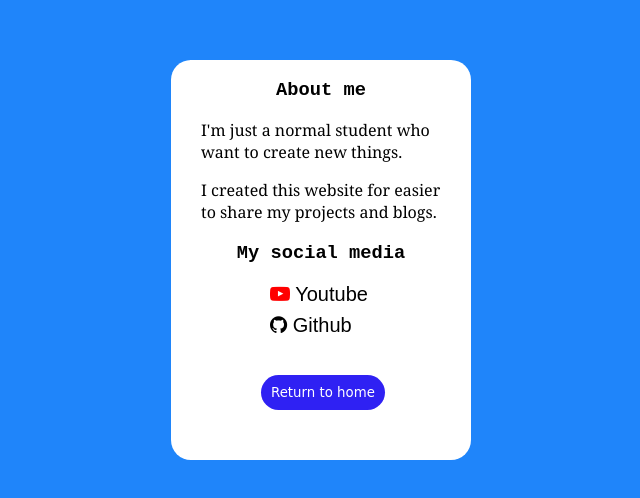
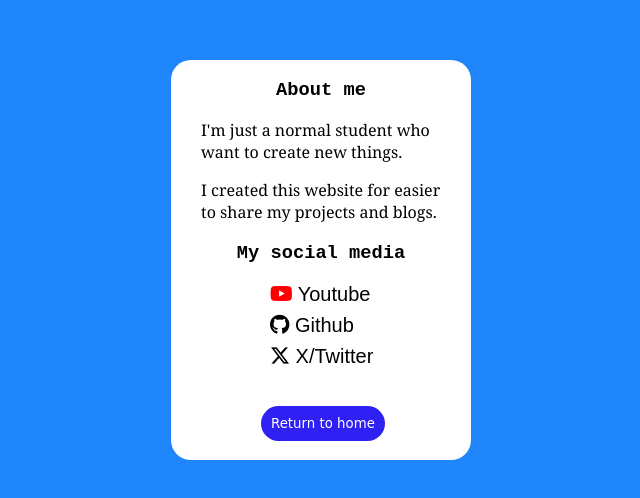
Before and after one commit to CodeCs1/codecs1.github.io, a plain HTML site: page about/about.html in a window 1280 px wide. Shown: the part 140-638 px from the top of the page, without its empty margins (319-959 px from the left). Drawn offline with Linux system fonts and the light colour scheme; a web font is replaced by a local one.

Commit message:
Webpage update

```diff
--- a/about/about.html
+++ b/about/about.html
@@ -5,7 +5,7 @@
         <title>About page.</title>
         <link rel="stylesheet" type="text/css" href="style.css"/>
         <link rel="icon", type="image/x-icon" href="/favicon.ico">
-        <link rel="stylesheet" href="https://cdnjs.cloudflare.com/ajax/libs/font-awesome/4.7.0/css/font-awesome.min.css">
+	<link rel="stylesheet" href="https://cdnjs.cloudflare.com/ajax/libs/font-awesome/6.7.2/css/all.min.css"/>
     </head>
     <body>
         <div class="about-me">
@@ -26,14 +26,18 @@
                 <div class="list-social">
                     <a href="https://www.youtube.com/@minhvietmariotimedev">
                         <span style="color: red;">
-                            <i class="fa fa-youtube-play"></i>
+                            <i class="fa-brands fa-youtube"></i>
                         </span>
                         Youtube
                     </a>
                     <a href="https://github.com/CodeCs1">
-                        <i class="fa fa-github" aria-hidden="true"></i>
+                        <i class="fa-brands fa-github"></i>
                         Github
                     </a>
+		    <a href="https://x.com/mario_viet">
+			<i class="fa-brands fa-x-twitter"></i>
+			X/Twitter
+		    </a>
                 </div>
             </div>
 
--- a/about/style.css
+++ b/about/style.css
@@ -42,14 +42,22 @@ body {
     background-color: #2017a3;
 }
 
+.list-social {
+	margin-left: 33%;
+}
+
+.list-social a:hover {
+	font-weight: bold;
+	font-size: 19px;
+}
+
 .list-social a {
     font-family: Arial, Helvetica, sans-serif;
     font-size: 20px;
     text-decoration: none;
     color: black;
+    margin-right: 95px;
 }
-
-.fa {
-    margin-left: 33%;
-    margin-bottom: 10px;
+.fa-brands {
+	margin-bottom: 10px;
 }
```
Also changed, not shown: index.html (+3 -0 lines).
